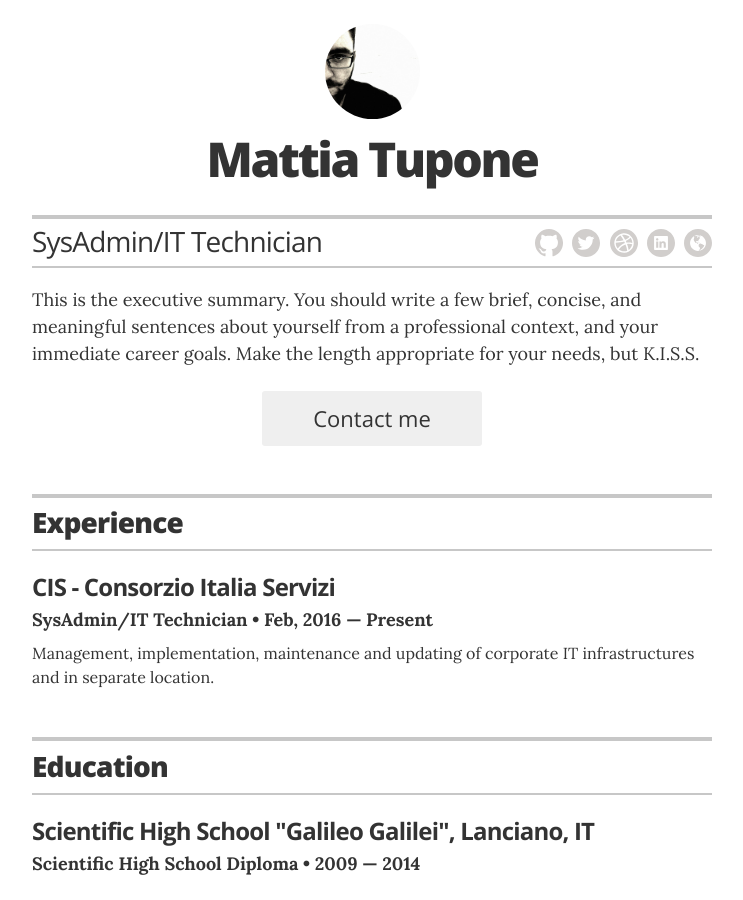
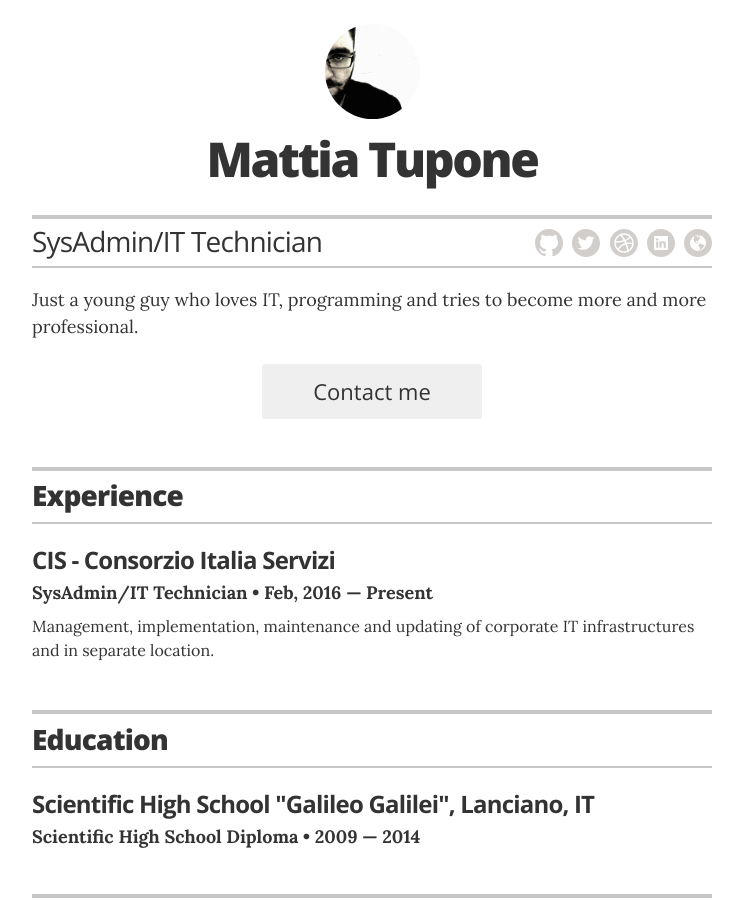
Before and after one commit to jglovier/resume-template, a Jekyll site: the page built from index.html, in a window 1280 px wide and 900 px high. Shown: the whole window, without its empty margins (268-1011 px from the left). Built offline with Jekyll 4.4.1, drawn with Linux system fonts in a browser that asks for light colours.

Commit message:
Updates on config

```diff
--- a/_config.yml
+++ b/_config.yml
@@ -1,5 +1,5 @@
 # Site settings
-title: "mattups - resume"
+title: "Mattia Tupone resume"
 description: "mattups - resume"
 
 # Build settings
@@ -15,7 +15,7 @@ resume_title:                   "SysAdmin/IT Technician"
 resume_contact_email:
   "tupone.mattia@gmail.com"
 resume_header_contact_info: "Lanciano (CH), Italy | tupone.mattia@gmail.com"
-resume_header_intro: "<p>This is the executive summary. You should write a few brief, concise, and meaningful sentences about yourself from a professional context, and your immediate career goals. Make the length appropriate for your needs, but K.I.S.S.</p>"
+resume_header_intro: "<p>Just a young guy who loves IT, programming and tries to become more and more professional.</p>"
 
 # use "yes" to display the email contact button,
 # "no" to display an "I'm not looking for work" message,
--- a/_includes/icon-links.html
+++ b/_includes/icon-links.html
@@ -1,6 +1,8 @@
 <!-- and guess where these are defined? Yup, you guessed it: the _config.yml file -->
 {% if site.resume_social_links %}
 <ul class="icon-links">
+
+  <!-- TODO clear Instagram, Facebook, Dribble icons -->
 
   <!-- GitHub link -->
   {% if site.resume_social_links.resume_github_url %}
```
